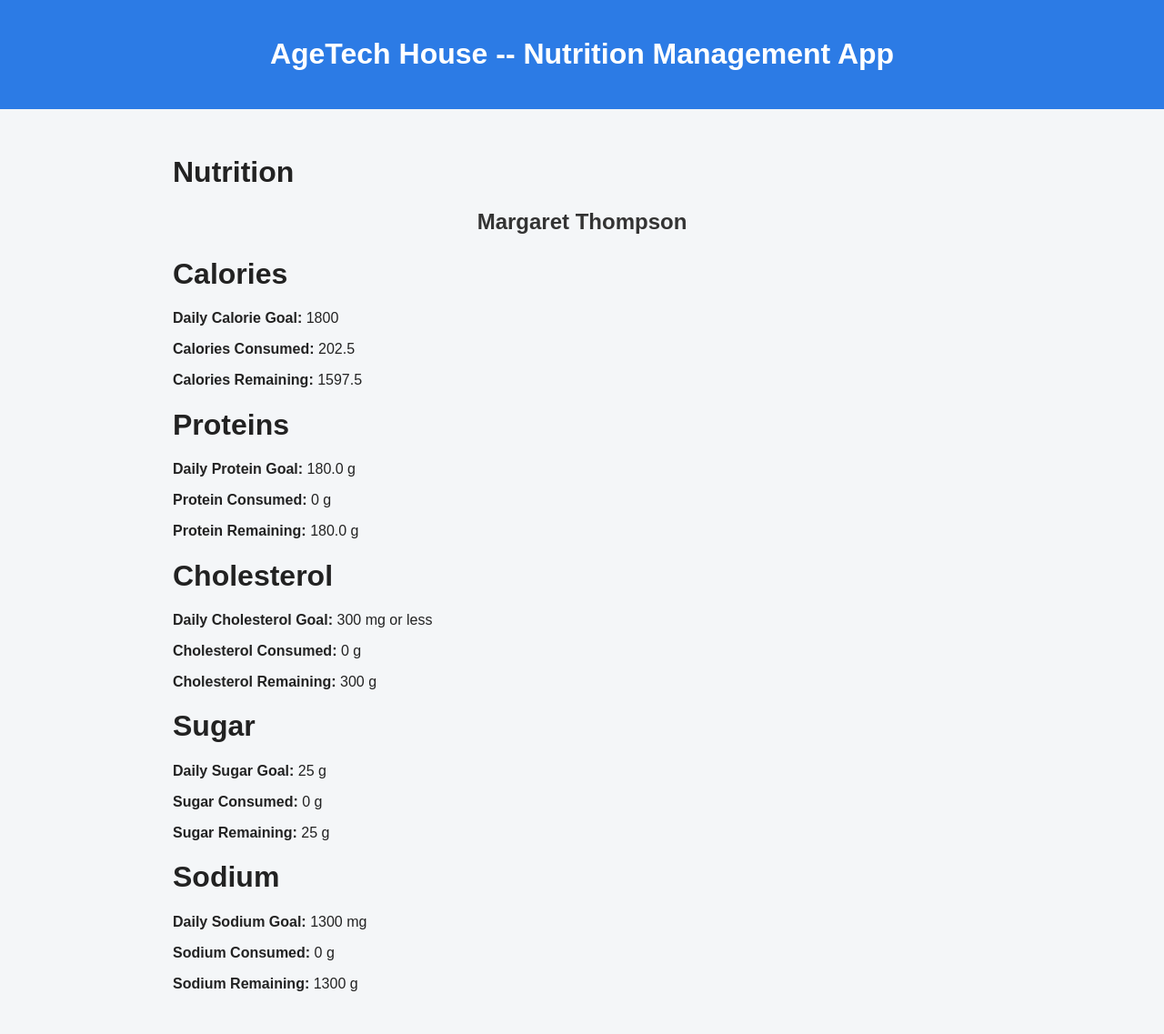
After one commit to jvanalbert/AgeTech---Nutrition-Management, a Flask app: page /nutrition in a window 1280 px wide. The commit adds this page. Shown: the whole page at 91% size. Run offline with Flask 3, Linux system fonts and the light colour scheme.

Commit message:
VERY rough start to tracking nutritional goals, added genders to profiles

```diff
--- a/app.py
+++ b/app.py
@@ -55,6 +55,107 @@ def has_ingredients_for_recipe(recipe):
 
     return len(missing) == 0, missing
 
+# nutrition helpers
+
+# tracks calories based on a 2000 calorie diet
+def track_calories(user):
+    goal = user.get("daily_calories", 2000)
+    meals = user.get("meals", [])
+
+    consumed = sum(meal.get("calories", 0) for meal in meals)
+    remaining = goal - consumed
+
+    return {
+        "goal": goal,
+        "consumed": consumed,
+        "remaining": remaining
+    }
+
+# determines protein by body weight (lbs x 1.2)
+def get_protein_goal(user):
+    weight = user.get("weight_lbs", 0)
+    protein_goal = weight * 1.2
+    return round(protein_goal, 1)
+
+# tracks protein for user
+def track_protein(user):
+    goal = get_protein_goal(user)
+    meals = user.get("meals", [])
+
+    consumed = sum(meal.get("protein", 0) for meal in meals)
+    remaining = goal - consumed
+
+    return {
+        "goal": goal,
+        "consumed": consumed,
+        "remaining": remaining
+    }
+
+# cholestrol for user
+def get_cholesterol_goal(user):
+    medications = user.get("medications", [])
+    medications_lower = [med.lower() for med in medications]
+
+    # high cholestrol medications (note: exhaust the list and add more)
+    stricter_goal_meds = ["Statins", "Atorvastatin", "Rosuvastatin", "Simvastatin", "Pravastatin",
+    "Lovastatin", "Fluvastatin", "Pitavastatin"]
+
+    # 300 for normal cholestrol, 200 if high cholestrol
+    if any(med in medications_lower for med in stricter_goal_meds):
+        return 200
+    return 300
+
+def track_cholesterol(user):
+    goal = get_cholesterol_goal(user)
+    meals = user.get("meals", [])
+
+    consumed = sum(meal.get("cholesterol", 0) for meal in meals)
+    remaining = goal - consumed
+
+    return {
+        "goal": goal,
+        "consumed": consumed,
+        "remaining": remaining
+    }
+
+# if male -> 36 g, female -> 25 g
+def get_sugar_goal(user):
+    gender = user.get("gender", "").lower()
+
+    if gender == "male":
+        return 36
+    return 25
+
+def track_sugar(user):
+    goal = get_sugar_goal(user)
+    meals = user.get("meals", [])
+
+    consumed = sum(meal.get("sugar", 0) for meal in meals)
+    remaining = goal - consumed
+
+    return {
+        "goal": goal,
+        "consumed": consumed,
+        "remaining": remaining
+    }
+
+
+# 1300 mg for any person over 50
+def get_sodium_goal(user):
+    return 1300
+
+def track_sodium(user):
+    goal = get_sodium_goal(user)
+    meals = user.get("meals", [])
+
+    consumed = sum(meal.get("sodium", 0) for meal in meals)
+    remaining = goal - consumed
+
+    return {
+        "goal": goal,
+        "consumed": consumed,
+        "remaining": remaining
+    }
 # ------------------ Routes ------------------
 
 @app.route("/")
@@ -303,6 +404,47 @@ def delete_food(food_id):
         json.dump(data, f, indent=4)
 
     return redirect(url_for("food_list"))
+
+@app.route("/nutrition")
+def nutrition():
+    data = load_user_data()
+    user = data["elderly_users"][0]
+
+    calorie_totals = track_calories(user)
+    protein_totals = track_protein(user)
+    cholesterol_totals = track_cholesterol(user)
+    sugar_totals = track_sugar(user)
+    sodium_totals = track_sodium(user)
+
+    return render_template(
+        "nutrition.html",
+        user=user,
+        goal=calorie_totals["goal"],
+        consumed=calorie_totals["consumed"],
+        remaining=calorie_totals["remaining"],
+
+        protein_goal=protein_totals["goal"],
+        protein_consumed=protein_totals["consumed"],
+        protein_remaining=protein_totals["remaining"],
+
+        cholesterol_goal=cholesterol_totals["goal"],
+        cholesterol_consumed=cholesterol_totals["consumed"],
+        cholesterol_remaining=cholesterol_totals["remaining"],
+
+        sugar_goal=sugar_totals["goal"],
+        sugar_consumed=sugar_totals["consumed"],
+        sugar_remaining=sugar_totals["remaining"],
+
+        sodium_goal=sodium_totals["goal"],
+        sodium_consumed=sodium_totals["consumed"],
+        sodium_remaining=sodium_totals["remaining"],
+
+
+
+
+    )
+
+
 
 #------- Meal Page -------#
 @app.route("/meals", methods=["GET", "POST"])
--- a/data/sample_user.json
+++ b/data/sample_user.json
@@ -2,13 +2,15 @@
     "elderly_users": [
         {
             "id": 1,
+            "gender": "Female",
             "role": "elderly",
             "name": "Margaret Thompson",
             "age": 76,
             "weight_lbs": 150,
             "height_in": 64,
             "medications": [
-                "Warfarin"
+                "Warfarin",
+                "Statins"
             ],
             "allergies": [
                 "peanuts",
@@ -33,15 +35,6 @@
             },
             "caretaker_id": 100,
             "meals": [
-                {
-                    "food_id": 1,
-                    "name": "Apple",
-                    "quantity": 150.0,
-                    "meal_type": "breakfast",
-                    "calories": 142.5,
-                    "timestamp": "March 29, 2026 at 06:17:15 PM",
-                    "allergens": []
-                },
                 {
                     "food_id": 8,
                     "name": "Bread",
@@ -73,6 +66,15 @@
                             "name": "orange"
                         }
                     ]
+                },
+                {
+                    "food_id": 1,
+                    "name": "Apple",
+                    "quantity": 150.0,
+                    "meal_type": "breakfast",
+                    "calories": 142.5,
+                    "timestamp": "March 29, 2026 at 07:52:13 PM",
+                    "allergens": []
                 }
             ],
             "meal_times": {
@@ -112,6 +114,7 @@
         },
         {
             "id": 2,
+            "gender": "Female",
             "role": "elderly",
             "name": "mia smith",
             "age": 85,
--- a/static/style.css
+++ b/static/style.css
@@ -326,3 +326,11 @@ textarea {
 .delete-btn:hover {
     background-color: #c0392b;
 }
+
+.Proteins {
+    margin-top: 50px;
+}
+
+.Cholesterol {
+    margin-top: 50px;
+}
--- a/templates/base.html
+++ b/templates/base.html
@@ -27,6 +27,7 @@
         <a href="/foods">Pantry</a>
         <a href="/recipes">Recipes</a>
         <a href="/users">Users</a>
+        <a href="/nutrition">Nutrition</a>
     </div>
 
     <div class="nav-right">
--- /dev/null
+++ b/templates/nutrition.html
@@ -0,0 +1,45 @@
+{% extends "base.html" %}
+
+{% block content %}
+<div class="nutrition-container">
+    <h1>Nutrition</h1>
+    <h2>{{ user.name }}</h2>
+
+    <h1>Calories</h1>
+    <div class="calorie-section">
+        <p><strong>Daily Calorie Goal:</strong> {{ goal }}</p>
+        <p><strong>Calories Consumed:</strong> {{ consumed }}</p>
+        <p><strong>Calories Remaining:</strong> {{ remaining }}</p>
+    </div>
+
+    <h1>Proteins</h1>
+    <div class="protein-section">
+        <p><strong>Daily Protein Goal:</strong> {{ protein_goal }} g</p>
+        <p><strong>Protein Consumed:</strong> {{ protein_consumed }} g</p>
+        <p><strong>Protein Remaining:</strong> {{ protein_remaining }} g</p>
+    </div>
+
+    <h1>Cholesterol</h1>
+    <div class="cholesterol-section">
+        <p><strong>Daily Cholesterol Goal:</strong> {{ cholesterol_goal }} mg or less</p>
+        <p><strong>Cholesterol Consumed:</strong> {{ cholesterol_consumed }} g</p>
+        <p><strong>Cholesterol Remaining:</strong> {{ cholesterol_remaining }} g</p>
+    </div>
+
+    <h1>Sugar</h1>
+    <div class="sugar-section">
+        <p><strong>Daily Sugar Goal:</strong> {{ sugar_goal }} g </p>
+        <p><strong>Sugar Consumed:</strong> {{ sugar_consumed }} g</p>
+        <p><strong>Sugar Remaining:</strong> {{ sugar_remaining }} g</p>
+    </div>
+
+    <h1>Sodium</h1>
+    <div class="sodium-section">
+        <p><strong>Daily Sodium Goal:</strong> {{ sodium_goal }} mg </p>
+        <p><strong>Sodium Consumed:</strong> {{ sodium_consumed }} g</p>
+        <p><strong>Sodium Remaining:</strong> {{ sodium_remaining }} g</p>
+    </div>
+
+
+</div>
+{% endblock %}
```
